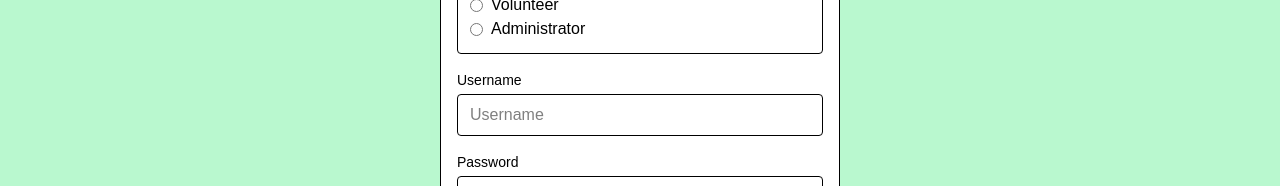
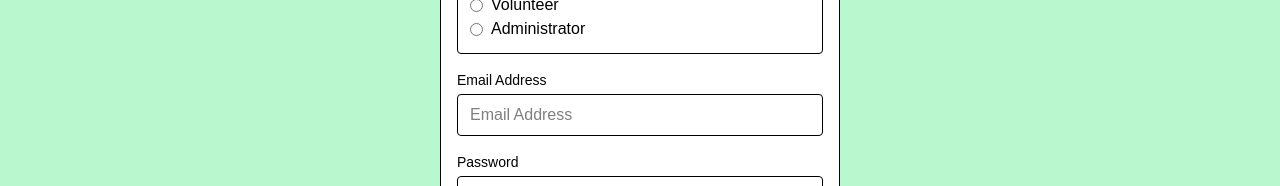
Before and after one commit to Colep39/4353-Project, a Next.js app in the folder frontend/: page /register in a window 1280 px wide. Shown: the part 209-395 px from the top of the page. Built offline with nearby package versions, Linux system fonts and the light colour scheme.

Commit message:
forced email

```diff
--- a/frontend/src/app/login/page.jsx
+++ b/frontend/src/app/login/page.jsx
@@ -4,9 +4,11 @@
 const validateFields = (values) => {
     const errors = {};
 
-    if (!values.username) {
-        errors.username = "Username is required";
-    };
+    if (!values.email) {
+        errors.email = 'Required';
+    } else if (!/^[A-Z0-9._%+-]+@[A-Z0-9.-]+\.[A-Z]{2,4}$/i.test(values.email)) {
+        errors.email = 'Invalid email address';
+    }
 
     if (!values.password) {
         errors.password = "Password is required";
@@ -36,16 +38,16 @@
 
                     <div className="flex flex-col gap-1">
                         <label className="text-sm font-medium">
-                            Username
+                            Email Address
                         </label>
                         <Field
                             className="border px-3 py-2 rounded"
-                            id="username"
-                            name="username"
-                            placeholder="Username"
+                            id="email"
+                            name="email"
+                            placeholder="Email Address"
                         />
                         <ErrorMessage
-                            name="username"
+                            name="email"
                             component="div"
                             className="text-red-500 text-sm"
                         />
--- a/frontend/src/app/register/page.jsx
+++ b/frontend/src/app/register/page.jsx
@@ -8,9 +8,11 @@
         errors.userType = "Please select a User Type";
     }
 
-    if (!values.username) {
-        errors.username = "Username is required";
-    };
+    if (!values.email) {
+        errors.email = 'Required';
+    } else if (!/^[A-Z0-9._%+-]+@[A-Z0-9.-]+\.[A-Z]{2,4}$/i.test(values.email)) {
+        errors.email = 'Invalid email address';
+    }
 
     if (!values.password) {
         errors.password = "Password is required";
@@ -66,16 +68,16 @@
 
                     <div className="flex flex-col gap-1">
                         <label className="text-sm font-medium">
-                            Username
+                            Email Address
                         </label>
                         <Field
                             className="border px-3 py-2 rounded"
-                            id="username"
-                            name="username"
-                            placeholder="Username"
+                            id="email"
+                            name="email"
+                            placeholder="Email Address"
                         />
                         <ErrorMessage
-                            name="username"
+                            name="email"
                             component="div"
                             className="text-red-500 text-sm"
                         />
```
